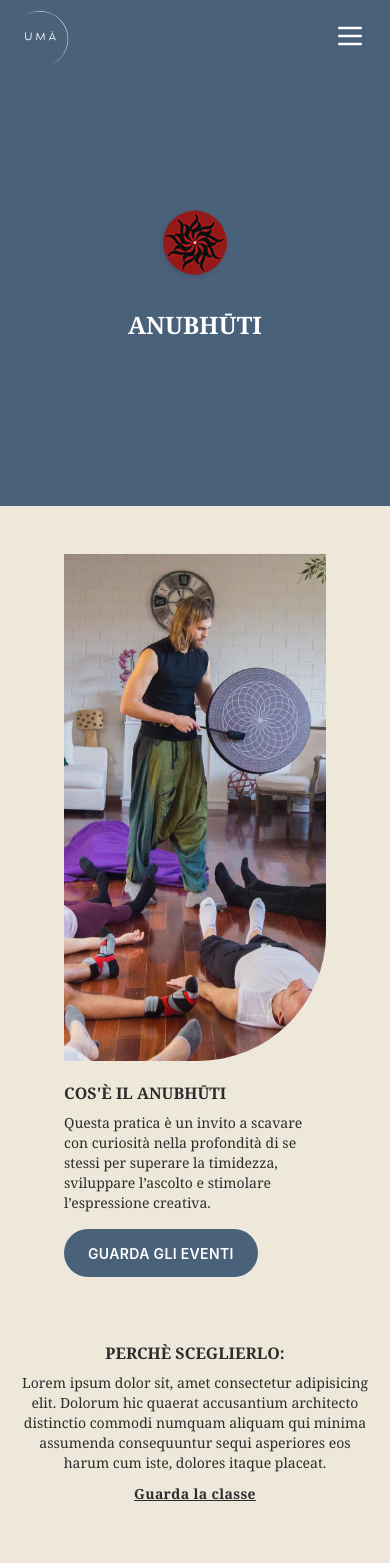
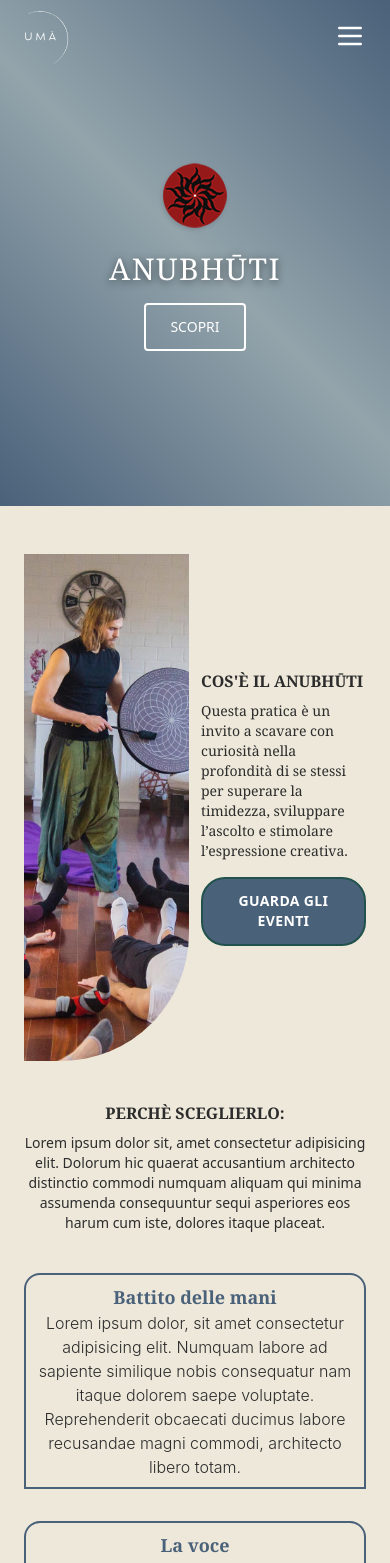
Before and after one commit to asorbellini/static-uma-yoga, a React (Vite) app: page /anubhuti in a window 390 px wide. Shown: the top 1563 px of the page. Built offline with nearby package versions, Linux system fonts and the light colour scheme.

Commit message:
Unify in HeroComponent and Responsive Anubhuti and Navakarana

```diff
--- /dev/null
+++ b/src/components/HeroComponent.jsx
@@ -0,0 +1,26 @@
+
+import { useState } from "react"
+import { getSlug } from "../constants"
+
+function HeroComponent({background, mainColor, logo, title}) {
+    const [hovered, setHovered] = useState(false)
+    return(
+            <div className="relative h-[60vh] w-full flex flex-col items-center justify-center text-white"
+                style={{background: background }}>
+                <img src={logo} alt={`Logo ${title}`} className=""/>
+                <div className="py-4 px-8 md:p-12 text-center max-w-pserif">
+                    <h1 className="textTitleSection tracking-wider uppercase">{title}</h1>
+                </div>
+                <a href={`#about-${getSlug(title)}`} className="btn-scopri"
+                    style={{borderColor: hovered ? mainColor : undefined}}
+                    onMouseEnter={() => setHovered(true)}
+                    onMouseLeave={() => setHovered(false)}>
+                    <button className="textButton justify-items-center">
+                        SCOPRI
+                    </button>
+                </a>
+            </div>
+    )
+}
+
+export default HeroComponent
--- a/src/constants/index.js
+++ b/src/constants/index.js
@@ -6,3 +6,8 @@ export function getTextDate(dateString) {
   const section = date.toLocaleDateString('it-IT', options).split(" ");
   return `${section[0]} ${section[1]} ${section[2]}`;
 }
+
+export function getSlug(title){
+  const slug = title.split(" ").join("-")
+  return slug
+}
--- a/src/index.css
+++ b/src/index.css
@@ -161,4 +161,8 @@ html {
   .btn-secondary {
     @apply bg-transparent justify-center text-white hover:text-oscuro transition-all duration-500
   }
+
+  .btn-scopri {
+    @apply border-2 border-white hover:border-green-950 rounded hover:bg-claro flex justify-center items-center text-white hover:text-oscuro max-w-fit transition-all duration-500 px-6 py-3
+  }
 }
--- a/src/pages/Anubhuti.jsx
+++ b/src/pages/Anubhuti.jsx
@@ -1,4 +1,5 @@
 import { useState, useRef, useEffect } from "react"
+import HeroComponent from "../components/HeroComponent.jsx"
 import imgAnubhuti from "../assets/images/Anubhuti/Anubhuti.png"
 import logoAnubhuti from "../assets/images/LogoNavakarana.png"
 import ToRetreateWorkshop from "../components/ToRetreateWorkshop.jsx"
@@ -23,71 +24,60 @@ function Anubhuti() {
       return () => observer.disconnect()
   }, [])
   return (
-    <div className="min-h-screen w-full bg-claro">
-        <div className="relative h-[60vh] w-full flex flex-row items-center justify-center text-white bg-[#4A617A]" >
-            <img src={logoAnubhuti} alt="Logo Anubhuti" className="absolute top-[40%]"/>
-            <div className="absolute top-1/2 z-20 p-12 text-center">
-                <h1 className="text-2xl md:text-5xl p-2 md:p-4 rounded font-serif font-semibold uppercase
-                ">Anubhūti</h1>
-            </div>
-        </div>
-        <section ref={sectionRef} id="about-anubhuti" className="min-h-screen w-full pt-12 md:pt-24 px-4">
-            <div className="flex flex-col md:flex-row px-12 gap-3 items-center">
+    <div className="min-h-screen w-full bg-claro overflow-hidden">
+        <HeroComponent background="linear-gradient(45deg, #4A617A 0%,  #93a4ab 50%, #4A617A 100%)" mainColor="#4A617A" logo={logoAnubhuti}  title="Anubhūti"/>
+        <section ref={sectionRef} id="about-Anubhūti" className="min-h-screen w-full pt-12 md:pt-24 px-4">
+            <div className={`flex flex-row px-2 sm:px-12 gap-3 items-center transition-all duration-[1000ms] ease-out ${isVisible ? "opacity-100 translate-x-0" : "opacity-0 -translate-x-20"}`}>
                 <div className="w-full md:basis-2/5 md:relative md:h-[60vh]">
                     <img
                         src={imgAnubhuti}
                         alt="Anubhuti"
-                        className={`w-full h-[60vh] md:absolute md:-left-16 md:top-0 rounded-br-[8rem] object-cover transition-all duration-[1000ms] ease-out ${
-                        isVisible ? "opacity-100 translate-x-0" : "opacity-0 -translate-x-10"
-                        }`}
+                        className="w-full h-[60vh] md:absolute md:-left-16 md:top-0 rounded-br-[8rem] object-cover"
                     />
                 </div>
-                <div className="w-full md:basis-3/5 flex flex-col items-start">
-                    <h3 className="w-text-xl md:text-3xl rounded font-serif text-oscuro text-left font-semibold uppercase py-2">
-                        Cos'è il Anubhūti
-                    </h3>
-                    <p className="text-sm md:text-lg rounded font-serif text-oscuro text-left font-light pb-2">
-                        Questa pratica è un invito a scavare con curiosità nella profondità di se stessi per superare la timidezza, sviluppare l’ascolto e stimolare l’espressione creativa.
-                    </p>
+                <div className="w-full md:basis-3/5 flex flex-col items-start ">
+                        <div >
+                            <h3 className="w-text-xl md:text-3xl rounded font-serif text-oscuro text-left font-semibold uppercase py-2">
+                                Cos'è il Anubhūti
+                            </h3>
+                            <p className="text-sm md:text-lg rounded font-serif text-oscuro text-left font-light pb-2">
+                                Questa pratica è un invito a scavare con curiosità nella profondità di se stessi per superare la timidezza, sviluppare l’ascolto e stimolare l’espressione creativa.
+                            </p>
+                        </div>
                     <div className="flex items-center justify-start">
-                            <div className="bg-[#4A617A] justify-center my-2 rounded-full px-6 py-3 hover:bg-[#556e88] hover:border-[#556e88] transition-all duration-500">
-                                <a href="#eventi">
-                                    <button className="text-white text-sm font-semibold tracking-wide">GUARDA GLI EVENTI</button>
+                            <div className="btn-primary bg-[#4A617A] justify-center my-2 hover:bg-[#93a4ab] hover:border-[#93a4ab] transition-all duration-500  hover:text-white">
+                                <a href="/retreat-e-workshop">
+                                    <button className="textButton font-semibold tracking-wide">GUARDA GLI EVENTI</button>
                                 </a>
                             </div>
                     </div>
                 </div>
             </div>
-            <div className="flex flex-col items-center justify-start pt-12">
+            <div className="flex flex-col items-center justify-start pt-8 md:pt-12 px-2 md:px-12">
                 <h3 className="w-text-xl md:text-3xl rounded font-serif text-oscuro text-center font-semibold uppercase py-2 md:w-[50vw]">
                     Perchè sceglierlo:
                 </h3>
-                <p className="text-sm md:text-lg rounded font-serif text-oscuro text-center font-light pb-2 md:w-[50vw]">
+                <p className="text-sm md:text-lg rounded font-sans text-oscuro text-center font-normal pb-2 lg:w-[50vw]">
                     Lorem ipsum dolor sit, amet consectetur adipisicing elit. Dolorum hic quaerat accusantium architecto distinctio commodi numquam aliquam qui minima assumenda consequuntur sequi asperiores eos harum cum iste, dolores itaque placeat.
                 </p>
-                <div className="flex items-center justify-start">
-                    <a href="#eventi">
-                        <button className="text-oscuro font-serif text-sm font-semibold tracking-wide underline hover:text-[#4A617A]">Guarda la classe</button>
-                    </a>
-                </div>
             </div>
-            <div className="flex flex-col sm:flex-row gap-3 mt-4 p-12 text-center">
-                <div className="flex-1 border-2 rounded-2xl">
+            <div className="flex flex-col sm:flex-row gap-8 my-8 px-2 md:px-12 h-full justify-center text-center ">
+                <div className="flex-1 border-2 rounded-t-2xl border-[#4A617A]">
                     <div className="p-2 md:p-4">
-                        <h2 className="font-serif text-base md:text-lg font-semibold text-[#4A617A]">Battito delle mani</h2>
-                        <p className=" text-oscuro text-base">Lorem ipsum dolor, sit amet consectetur adipisicing elit. Numquam labore ad sapiente similique nobis consequatur nam itaque dolorem saepe voluptate. Reprehenderit obcaecati ducimus labore recusandae magni commodi, architecto libero totam.</p>
+                        <h2 className="font-serif text-lg md:text-xl font-bold text-[#4A617A]">Battito delle mani</h2>
+                        <p className="text-oscuro text-base">Lorem ipsum dolor, sit amet consectetur adipisicing elit. Numquam labore ad sapiente similique nobis consequatur nam itaque dolorem saepe voluptate. Reprehenderit obcaecati ducimus labore recusandae magni commodi, architecto libero totam.</p>
                     </div>
                 </div>
-                <div className="flex-1 border-2 rounded-2xl">
+                <div className="flex-1 border-2 rounded-t-2xl border-[#4A617A]">
                     <div className="p-2 md:p-4">
-                        <h2 className="font-serif text-base md:text-lg font-semibold text-[#4A617A]">La voce</h2>
+                        <h2 className="font-serif text-lg md:text-xl font-bold text-[#4A617A]">La voce</h2>
                         <p className="f text-oscuro text-base">Lorem ipsum dolor sit amet consectetur adipisicing elit. Atque doloremque quae expedita magnam ab. Sapiente aliquam hic, rem dolorem quos velit eaque tenetur nisi, iure rerum odit ab eligendi voluptatum.</p>
                     </div>
                 </div>
 
-                <div className="flex-1 border-2 rounded-2xl">
+                <div className="flex-1 border-2 rounded-t-2xl border-[#4A617A]">
                     <div className="p-2 md:p-4">
-                        <h2 className="font-serif text-base md:text-lg font-semibold text-[#4A617A]">Le coreografie</h2>
+                        <h2 className="font-serif text-lg md:text-xl font-bold text-[#4A617A]">Le coreografie</h2>
                         <p className="text-oscuro text-base">Lorem ipsum dolor sit amet consectetur, adipisicing elit. Nemo, dolore dolorem? Perspiciatis officiis minima velit? Impedit odit obcaecati asperiores corporis? Similique, numquam! Eum ut iure est quidem saepe iusto nesciunt.</p>
                     </div>
                 </div>
--- a/src/pages/NavakaranaVinyasa.jsx
+++ b/src/pages/NavakaranaVinyasa.jsx
@@ -1,6 +1,6 @@
 
 import HorizontalGallery from "../components/Gallery.jsx";
-import HeroNavakarana from "../components/HeroNavakarana.jsx";
+import HeroComponent from "../components/HeroComponent.jsx";
 import navak1 from "../assets/images/Navakarana/navak1.png"
 import navak2 from "../assets/images/Navakarana/navak2.png"
 import navak3 from "../assets/images/Navakarana/navak3.png"
@@ -8,6 +8,7 @@ import navak4 from "../assets/images/Navakarana/navak4.png"
 import navak5 from "../assets/images/Navakarana/navak5.png"
 import navak6 from "../assets/images/Navakarana/navak6.png"
 import navak7 from "../assets/images/Navakarana/navak7.png"
+import logoNavakarana from "../assets/images/LogoNavakarana.png"
 import NavakaranaSummary from "../components/NavakaranaSummary.jsx";
 import ToRetreateWorkshop from "../components/ToRetreateWorkshop.jsx";
 import Footer from "../components/Footer.jsx";
@@ -55,7 +56,7 @@ function NavakaranaVinyasa() {
 
   return (
     <div className="min-h-screen w-full bg-claro">
-        <HeroNavakarana />
+        <HeroComponent background="linear-gradient(45deg, #581414 0%, #921e1e 25%,  #a33c3c 50%, #b23d3d 75%, #b64c4c 100%)" mainColor="#581414" logo={logoNavakarana} title="navakaraṆa vinyāsa" />
         <NavakaranaSummary />
         {/* GALERÍA DE IMÁGENES */}
         <div className="items-center justify-items-center mx-auto px-6 sm:px-16">
```
Also changed, not shown: src/components/HeroNavakarana.jsx (deleted, +0 -25 lines), src/components/NavakaranaSummary.jsx (+13 -13 lines).
